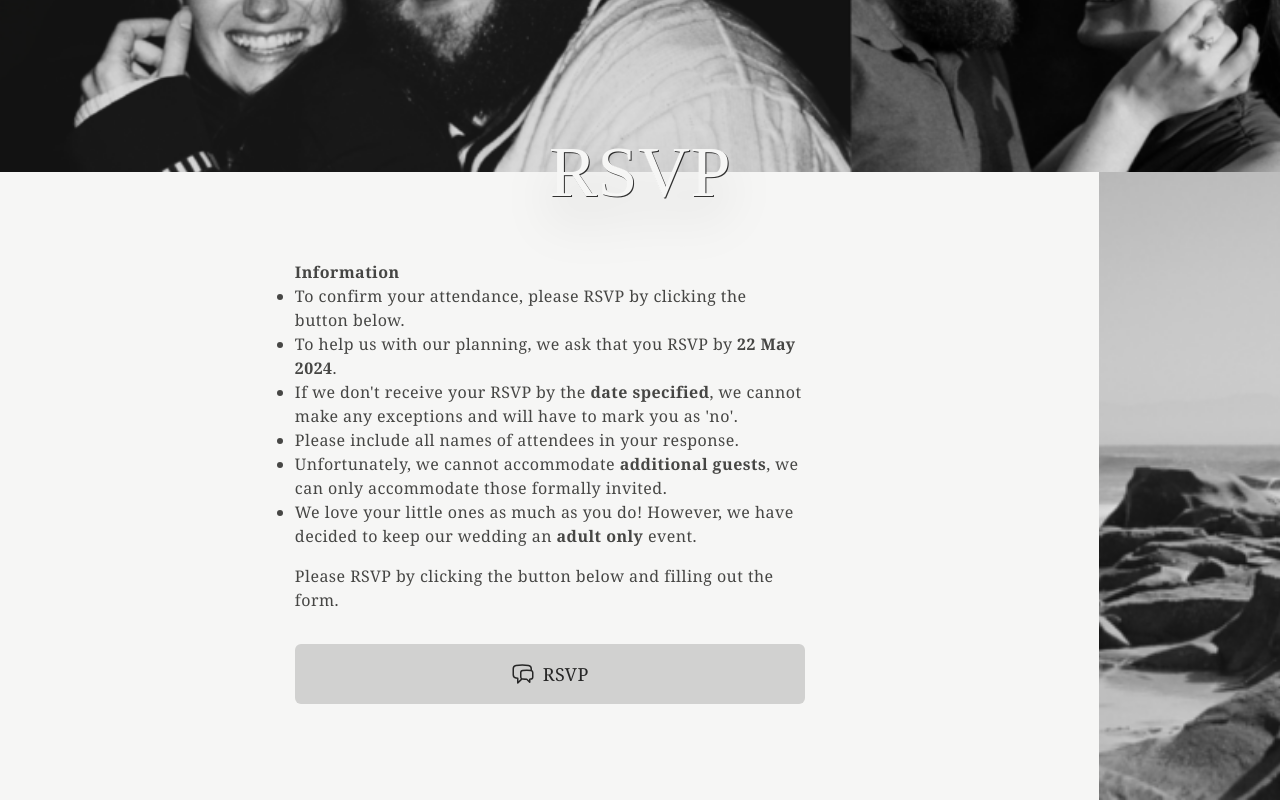
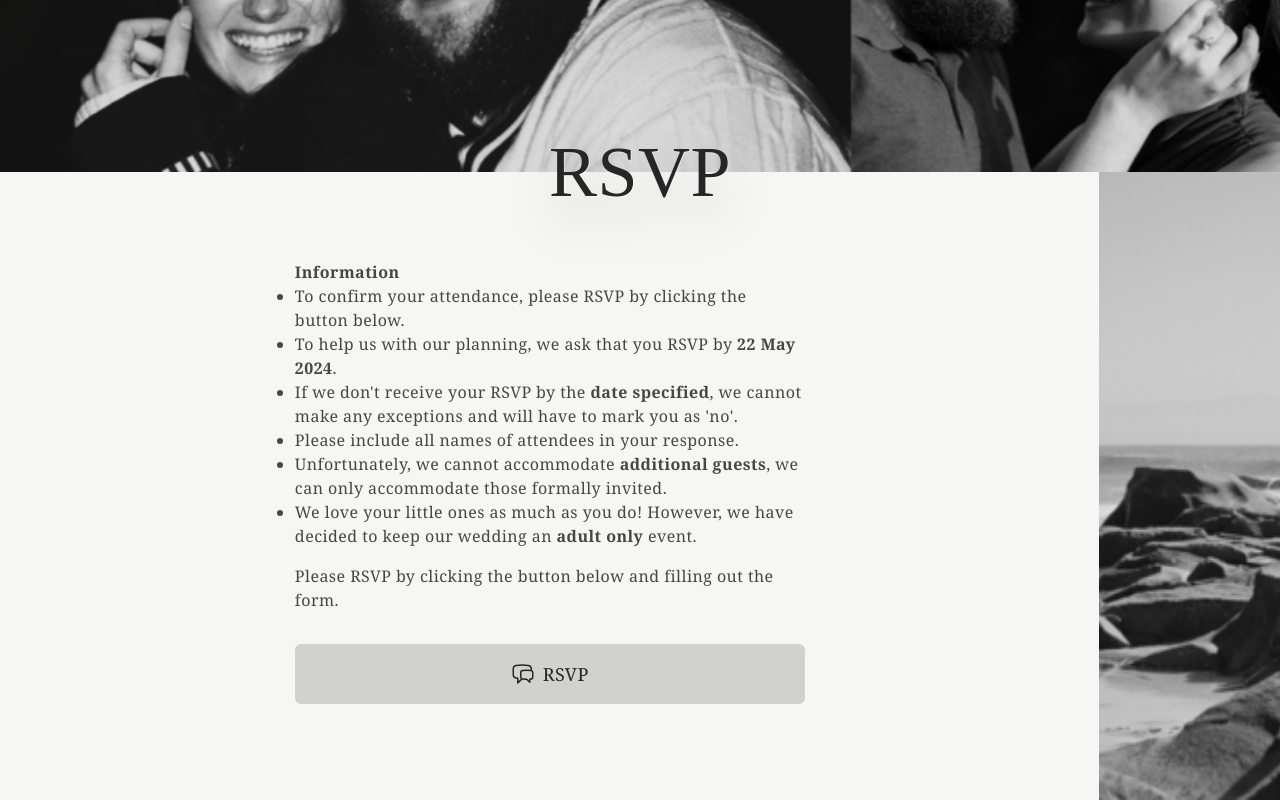
Before and after one commit to djbotha/botha-wedding, a React (Vite) app: page / in a window 1280 px wide. Shown: the part 2100-2900 px from the top of the page. Built offline with nearby package versions, Linux system fonts and the light colour scheme; a web font is replaced by a local one.

Commit message:
update titles on sections

```diff
--- a/src/components/Section.jsx
+++ b/src/components/Section.jsx
@@ -7,7 +7,11 @@ function Section({ highlight, title, children, sidebar, right, cover, id, tight
       <div className="relative flex justify-center">
         {title ? (
           <span
-            className={`absolute inline-block -translate-y-1/2 overflow-hidden  px-2 py-2 font-santis text-2xl uppercase text-tuatara-50 drop-shadow-2xl [text-shadow:_1px_1px_0_rgb(0_0_0_/_80%)]  md:text-5xl  lg:text-7xl`}
+            className={`absolute inline-block -translate-y-1/2 overflow-hidden  px-2 py-2 font-santis text-2xl uppercase ${
+              highlight ? 'text-tuatara-950' : 'text-tuatara-50'
+            } drop-shadow-2xl ${
+              highlight ? '[text-shadow:_1px_1px_0_rgb(255_255_255_/_42%)]' : '[text-shadow:_1px_1px_0_rgb(0_0_0_/_80%)]'
+            }  md:text-5xl  lg:text-7xl`}
           >
             {title}
           </span>
```
